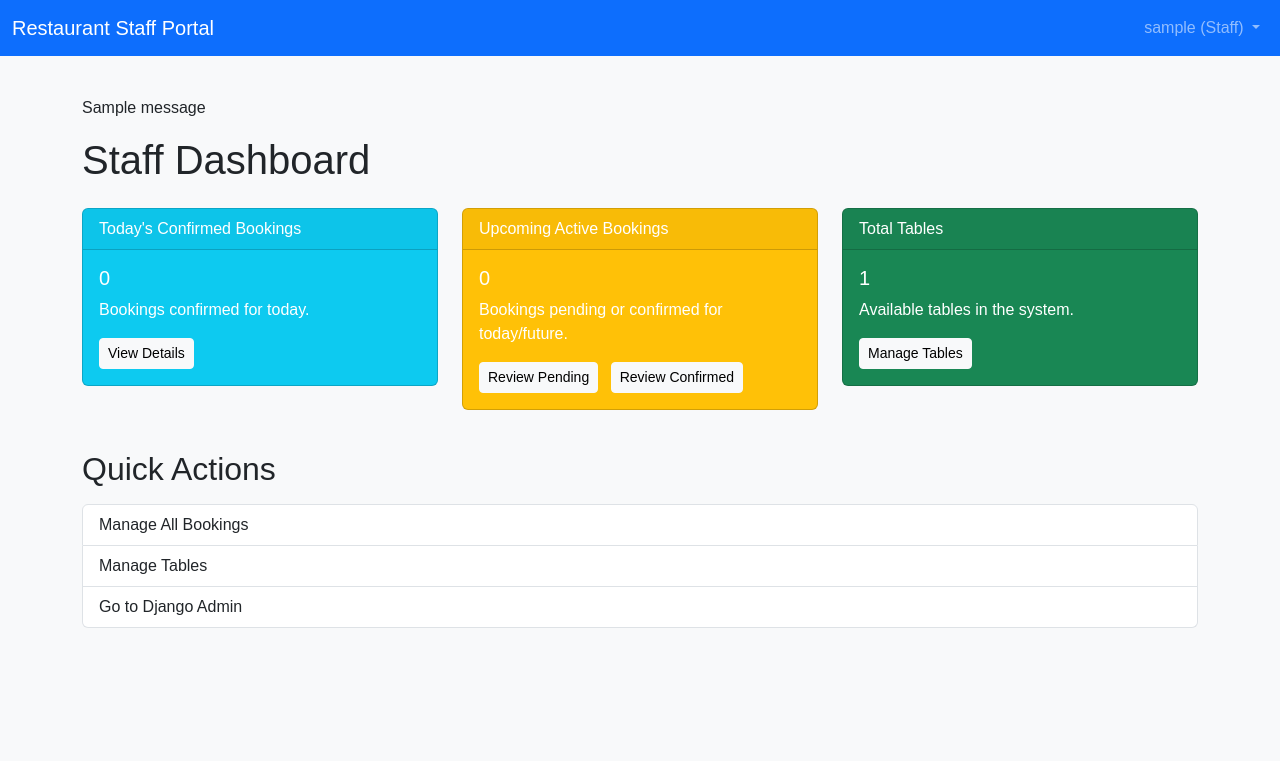
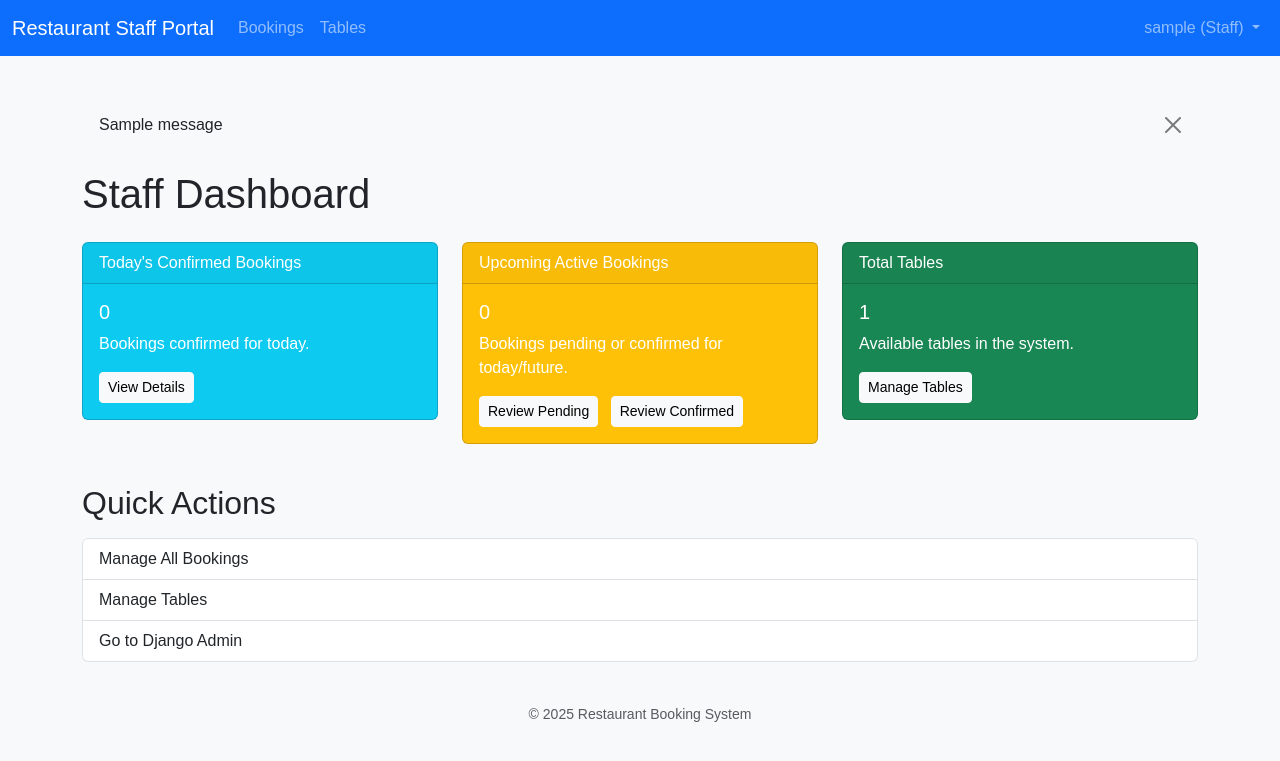
Before and after one commit to yohannes2025/pp4_restaurant_booking, a Django app: page /staff/ in a window 1280 px wide. Shown: the top 761 px of the page. Run offline with Django 5.2, Linux system fonts and the light colour scheme; a user stored in the database is signed in; tables that the repository leaves empty hold one stand-in row (values such as "Sample post"); one stand-in notice (Sample message) is shown.

Commit message:
58. Enhance template with static assets, current year display, navigation links, and alert messages

```diff
--- a/bookings/templates/bookings/staff_base.html
+++ b/bookings/templates/bookings/staff_base.html
@@ -1,9 +1,12 @@
+{% load static %}
+{% now "Y" as current_year %}
 <!DOCTYPE html>
 <html lang="en">
 <head>
     <meta charset="UTF-8">
     <meta name="viewport" content="width=device-width, initial-scale=1.0">
     <title>{% block title %}Staff Dashboard{% endblock %}</title>
+    <link rel="icon" href="{% static 'images/favicon.ico' %}">  {# Favicon for branding #}
     <link href="https://cdn.jsdelivr.net/npm/bootstrap@5.3.3/dist/css/bootstrap.min.css" rel="stylesheet" integrity="sha384-QWTKZyjpPEjISv5WaRU9OFeRpok6YctnYmDr5pNlyT2bRjXh0JMhjY6hW+ALEwIH" crossorigin="anonymous">
     <style>
         body { font-family: sans-serif; background-color: #f8f9fa; }
@@ -11,6 +14,7 @@
         .container { padding-top: 20px; padding-bottom: 20px; }
         .messages { list-style: none; padding: 0; }
         .messages li { margin-bottom: 10px; }
+        footer { padding-top: 20px; }
     </style>
 </head>
 <body>
@@ -22,6 +26,12 @@
             </button>
             <div class="collapse navbar-collapse" id="navbarNavStaff">
                 <ul class="navbar-nav me-auto">
+                    <li class="nav-item">
+                        <a class="nav-link {% if active_tab == 'bookings' %}active{% endif %}" href="{% url 'staff_booking_list' %}">Bookings</a>
+                    </li>
+                    <li class="nav-item">
+                        <a class="nav-link {% if active_tab == 'tables' %}active{% endif %}" href="{% url 'staff_table_list' %}">Tables</a>
+                    </li>
                 </ul>
                 <ul class="navbar-nav ms-auto">
                     {% if user.is_authenticated %}
@@ -32,7 +42,11 @@
                             <ul class="dropdown-menu dropdown-menu-end" aria-labelledby="navbarDropdownStaff">
                                 <li><a class="dropdown-item" href="{% url 'home' %}">Public Site</a></li>
                                 <li><hr class="dropdown-divider"></li>
-                                <li><a class="dropdown-item" href="{% url 'logout' %}">Logout</a></li>
+                                <li><form method="post" action="{% url 'logout' %}" class="dropdown-item m-0 p-0">
+                                    {% csrf_token %}
+                                    <button type="submit" class="btn btn-link dropdown-item">Logout</button>
+                                  </form>
+                                </li>
                             </ul>
                         </li>
                     {% else %}
@@ -49,7 +63,10 @@
         {% if messages %}
             <ul class="messages">
                 {% for message in messages %}
-                    <li class="{{ message.tags }}">{{ message }}</li>
+                    <li class="alert alert-{{ message.tags }} alert-dismissible fade show" role="alert">
+                        {{ message }}
+                        <button type="button" class="btn-close" data-bs-dismiss="alert" aria-label="Close"></button>
+                    </li>
                 {% endfor %}
             </ul>
         {% endif %}
@@ -58,6 +75,10 @@
         {% endblock %}
     </div>
 
+    <footer class="text-center text-muted">
+        <small>&copy; {{ current_year }} Restaurant Booking System</small>
+    </footer>
+
     <script src="https://cdn.jsdelivr.net/npm/bootstrap@5.3.3/dist/js/bootstrap.bundle.min.js" integrity="sha384-YvpcrYf0tY3lHB60NNkmXc5s9fDVZLESaAA55NDzOxhy9GkcIdslK1eN7N6jIeHz" crossorigin="anonymous"></script>
 </body>
 </html>
```
Also changed, not shown: bookings/templates/bookings/base.html (+19 -4 lines).
